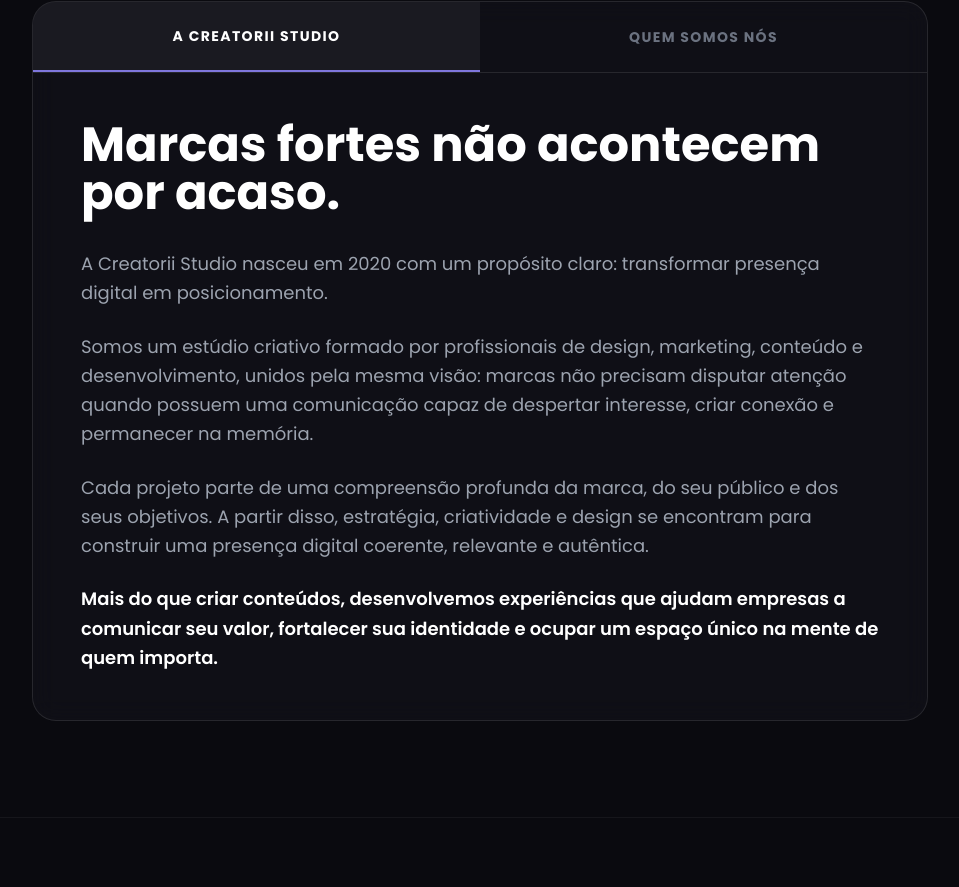
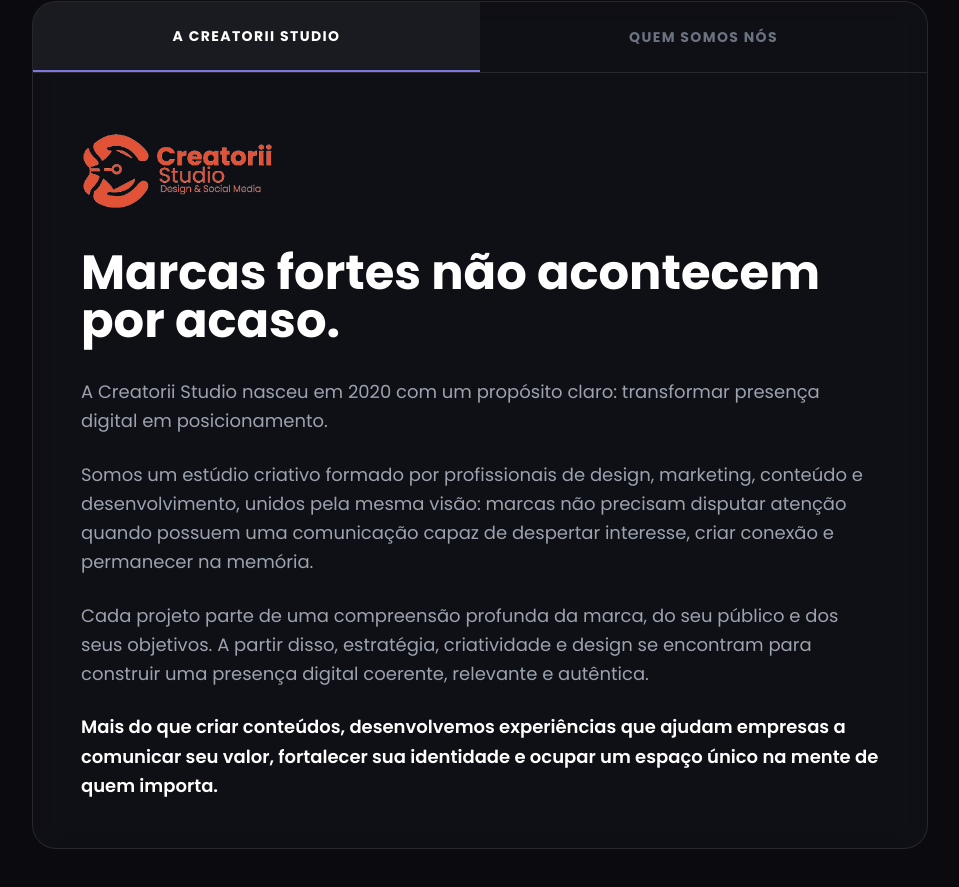
Before and after one commit to donizeteq/creatoriistudio, a React (Vite) app: page / in a window 1280 px wide. Shown: the part 4880-5767 px from the top of the page, without its empty margins (160-1119 px from the left). Built offline with nearby package versions, Linux system fonts and the light colour scheme; the HTML template or start-up script is replaced by a standard one.

Commit message:
feat(ui): adicionar logo Creatorii Studio em destaque acima do título na seção Quem Somos

```diff
--- a/src/pages/Index.tsx
+++ b/src/pages/Index.tsx
@@ -186,6 +186,15 @@
               {/* TAB: STUDIO */}
               {activeTab === 'studio' && (
                 <div className="animate-in fade-in zoom-in-95 duration-500">
+                  <div className="mb-8 flex justify-start">
+                    <img
+                      src={logoCreatorii}
+                      alt="Creatorii Studio - Design & Social Media"
+                      title="Creatorii Studio - Design & Social Media"
+                      aria-label="Logo Creatorii Studio"
+                      className="h-16 md:h-24 object-contain transition-transform duration-300 hover:scale-105"
+                    />
+                  </div>
                   <h2 className="text-3xl md:text-5xl font-bold mb-8 text-white">Marcas fortes não acontecem por acaso.</h2>
                   <div className="space-y-6 text-gray-400 text-lg leading-relaxed font-poppins">
                     <p>A Creatorii Studio nasceu em 2020 com um propósito claro: transformar presença digital em posicionamento.</p>
```
